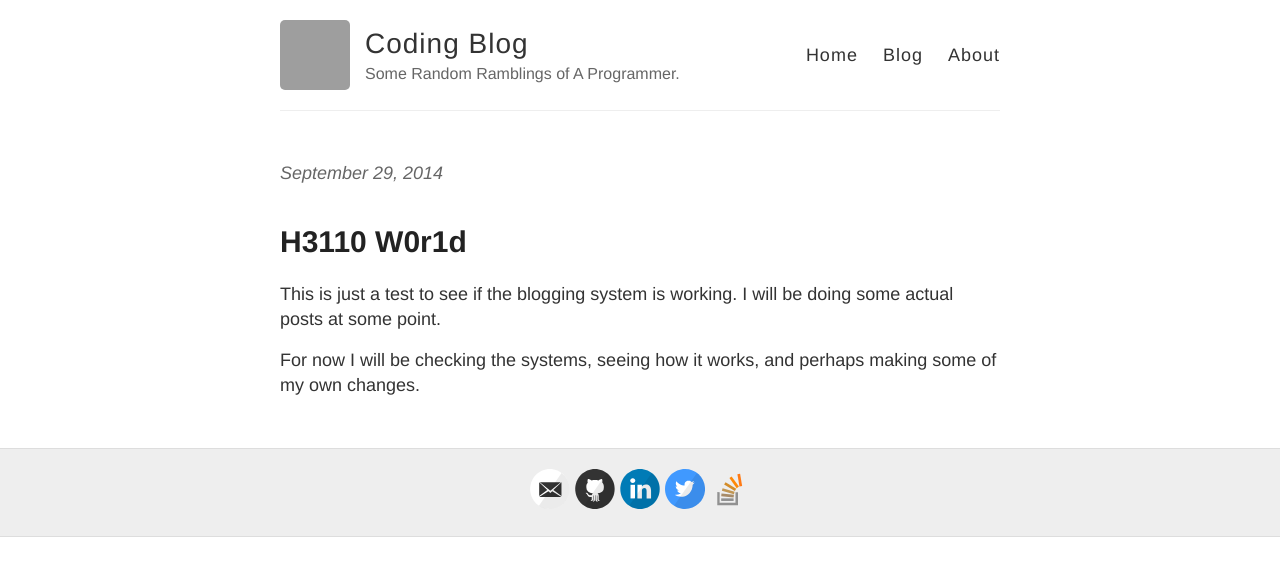
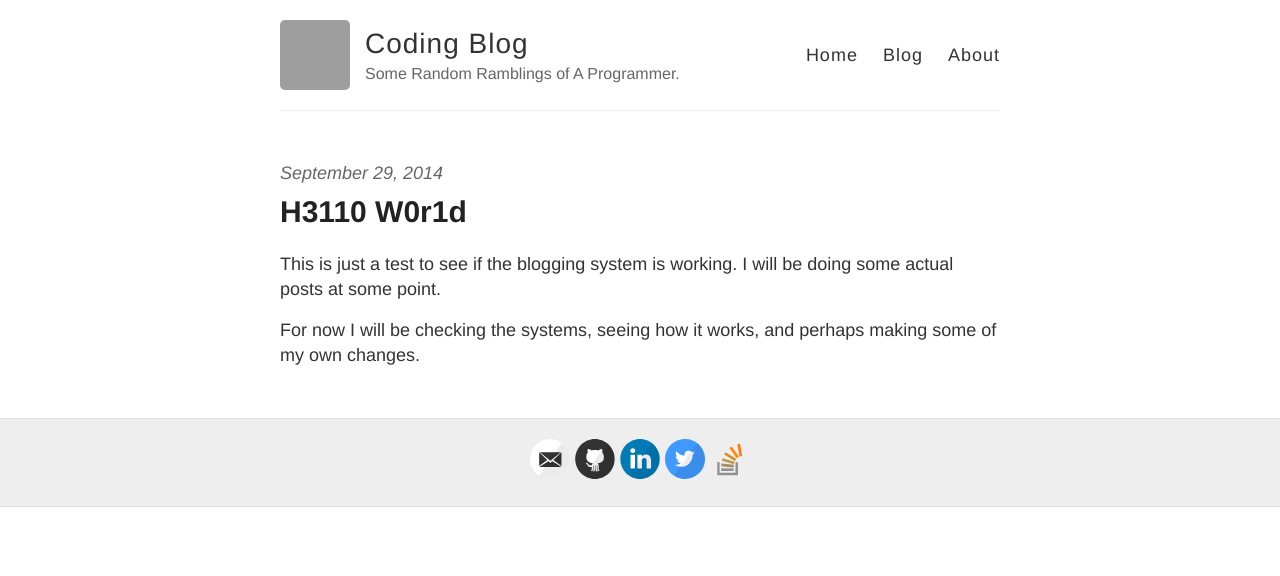
Before and after one commit to TRex22/ISBlog, a Jekyll site: the page built from _posts/2014-9-29-This-Is-A-Test.md, in a window 1280 px wide. Shown: the top 576 px of the page. Built offline with Jekyll 4.4.1, drawn with Linux system fonts in a browser that asks for light colours; grey boxes are pictures that could not be loaded.

Commit message:
some updates

```diff
--- a/_layouts/post.html
+++ b/_layouts/post.html
@@ -1,6 +1,12 @@
 ---
 layout: default
 ---
+
+<style>
+h1 {
+    margin-top: 0;
+}
+</style>
 
 <article class="post">
   <div class="date">
```
